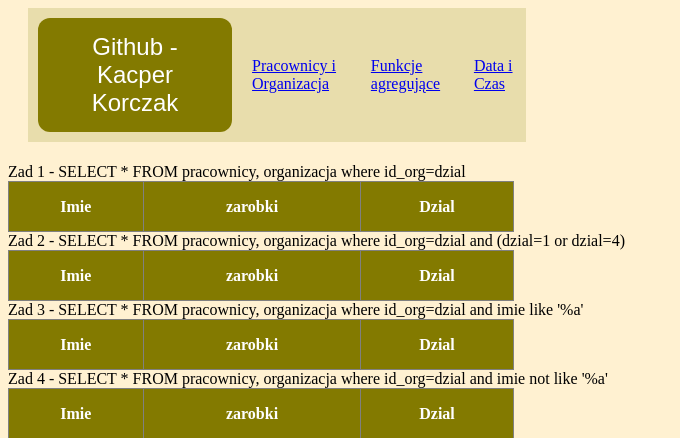
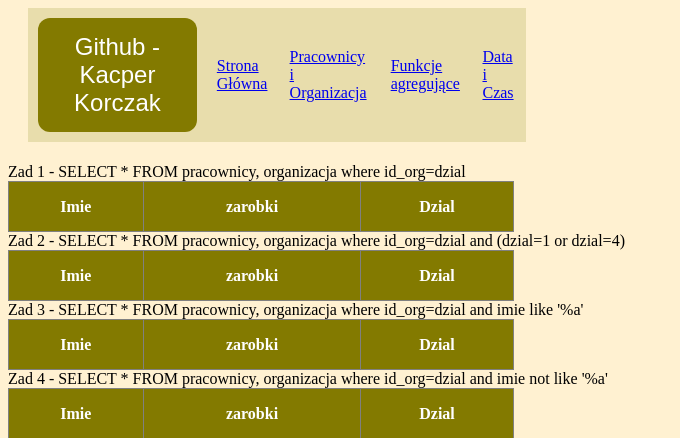
Before and after one commit to AD-2018/sql-php-pierwsza_strona-kajo222, a PHP site: page /oip.php in a window 1280 px wide. Shown: the top 438 px of the page, without its empty margins (0-680 px from the left). Run offline with PHP 8.4, Linux system fonts and the light colour scheme; data that the repository does not hold is empty.

Commit message:
Update oip.php

```diff
--- a/oip.php
+++ b/oip.php
@@ -3,7 +3,7 @@
         <link rel="stylesheet" href="style.css">
     </head>
     <body>
-       <h1><table><tr><td><button class="button" onclick="window.location.href='https://github.com/AD-2018/sql-php-pierwsza_strona-kajo222'">Github - Kacper Korczak</button></td><td><a href="oip.php">Pracownicy i Organizacja </a></td><td><a href="fa.php">Funkcje agregujące </a></td><td><a href="dt.php">Data i Czas </a></td></tr></table></h1>
+       <h1><table><tr><td><button class="button" onclick="window.location.href='https://github.com/AD-2018/sql-php-pierwsza_strona-kajo222'">Github - Kacper Korczak</button></td><td><a href="index.php">Strona Główna</a></td><td><a href="oip.php">Pracownicy i Organizacja </a></td><td><a href="fa.php">Funkcje agregujące </a></td><td><a href="dt.php">Data i Czas </a></td></tr></table></h1>
         <?php
             require_once("connect.php");
 
```
